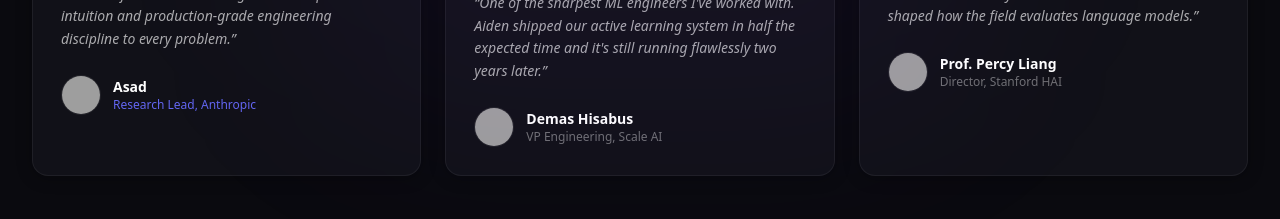
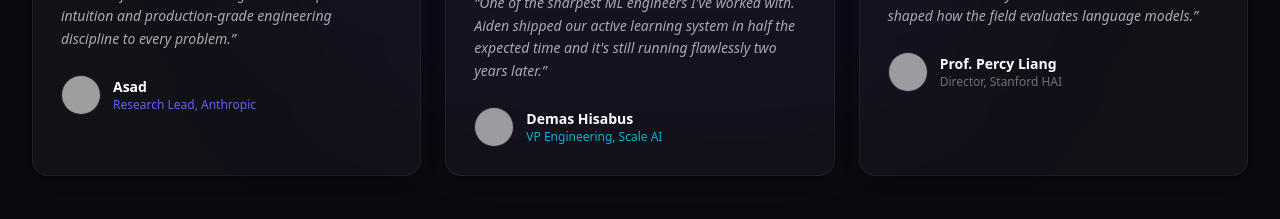
Before and after one commit to ranaasad01/atomic-create-a-modern-portfolio-website-for-an-245bb228, a Next.js app: page / in a window 1280 px wide. Shown: the part 5760-5979 px from the top of the page. Built offline with nearby package versions, Linux system fonts and the light colour scheme; grey boxes are pictures that could not be loaded.

Commit message:
style: apply cyan color to VP Engineering role at Scale AI
Add inline style (color: #06b6d4) to the specific div displaying "VP Engineering, Scale AI" by targeting the second item (i === 1) in the role list, ensuring the style is applied only to that exact instance without affecting other elements.

```diff
--- a/app/page.tsx
+++ b/app/page.tsx
@@ -1229,7 +1229,9 @@ export default function HomePage() {
                       className="text-xs text-white/40"
                       data-atomic-id="adh0kfa"
                       data-atomic-instance={i}
-                      style={i === 0 ? {
+                      style={i === 1 ? {
+                        color: "#06b6d4"
+                      } : i === 0 ? {
                         color: "#6366f1"
                       } : undefined}>{t.title}</div>
                   </div>
```
